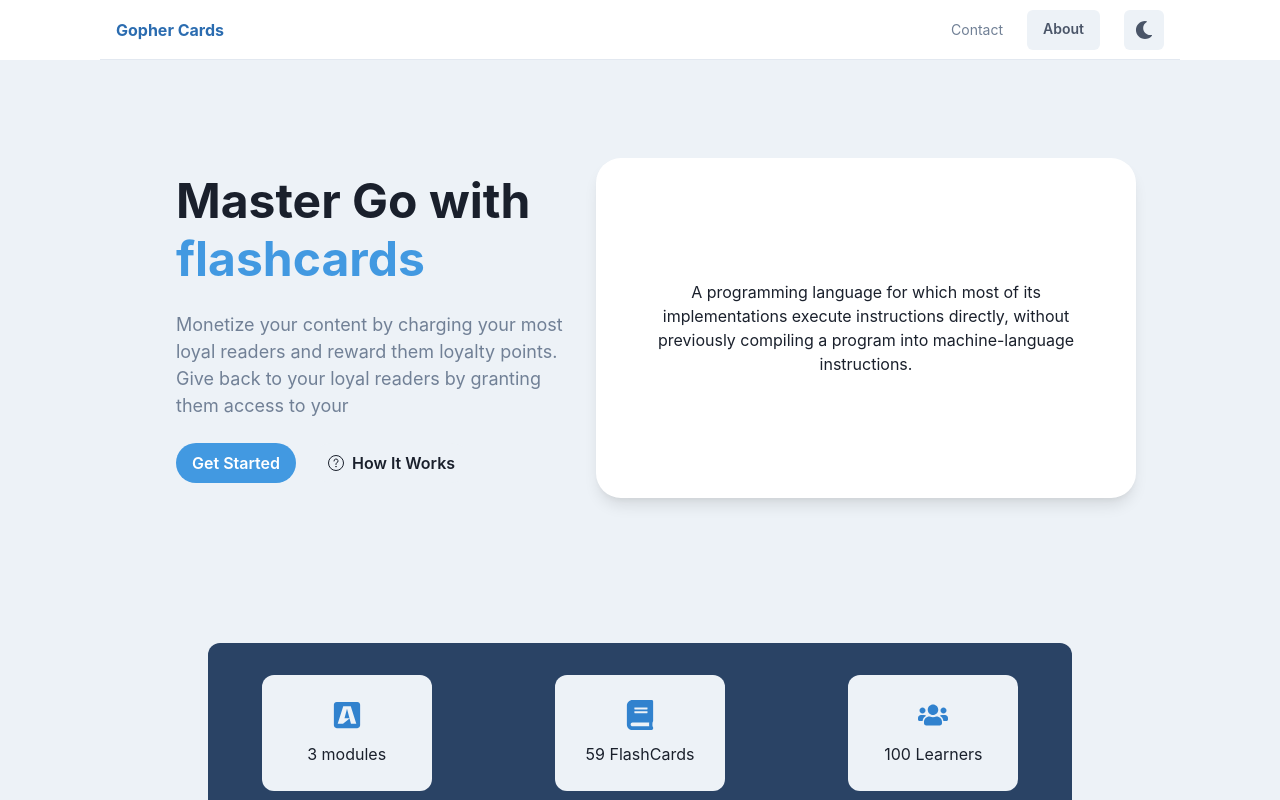
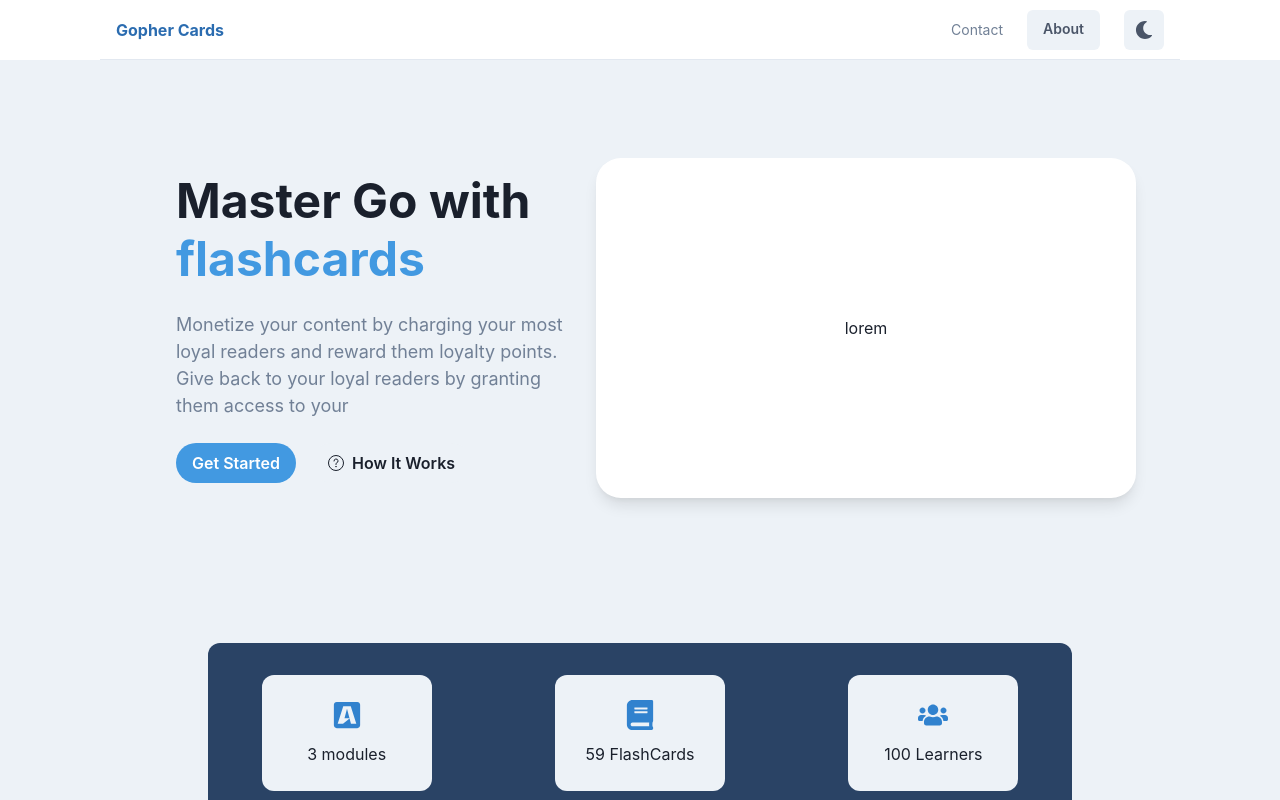
Before and after one commit to Robogeek95/gopher-cards, a React (Create React App) app: page / in a window 1280 px wide. Shown: the top 800 px of the page. Built offline with nearby package versions, Linux system fonts and the light colour scheme.

Commit message:
increment and decrement cards

```diff
--- a/src/components/Flashcard.tsx
+++ b/src/components/Flashcard.tsx
@@ -1,9 +1,13 @@
 import { useColorModeValue } from "@chakra-ui/color-mode";
 import { Box, Flex, Text } from "@chakra-ui/layout";
-import { background } from "@chakra-ui/styled-system";
-import React, { Ref, useRef } from "react";
+import React, { useRef } from "react";
+import { Card } from '../types'
 
-export default function Flashcard() {
+type FlashCardProps = {
+  card: Card
+}
+
+export default function Flashcard({ card }: FlashCardProps) {
   const flipRef = useRef<HTMLDivElement>(null);
   function handleFlip() {
     let element = flipRef?.current;
@@ -53,9 +57,7 @@ export default function Flashcard() {
           }}
           >
             <Text textAlign="center">
-              A programming language for which most of its implementations execute
-              instructions directly, without previously compiling a program into
-              machine-language instructions.
+              {card.front}
             </Text>
           </Box>
 
@@ -70,7 +72,7 @@ export default function Flashcard() {
             onClick={(e) => handleFlip(e)}
           >
             <Text textAlign="center">
-              Interpreted Language
+              {card.back}
             </Text>
           </Box>
         </Flex>
--- a/src/components/sections/Hero.tsx
+++ b/src/components/sections/Hero.tsx
@@ -1,4 +1,4 @@
-import React, { ReactNode } from "react";
+import React, { ReactNode, useState } from "react";
 import {
   Button,
   Flex,
@@ -14,6 +14,7 @@ import {
 import { FaBook, FaBuysellads, FaSdCard, FaUsers } from "react-icons/fa";
 import Flashcard from "../Flashcard";
 import { Icon } from "@chakra-ui/icons";
+import dummyCards from '../../utils/cards.json'
 
 type Stats = {
   label: string;
@@ -96,7 +97,7 @@ export default function Hero() {
             </Stack>
           </Flex>
           <Flex flex={1} justifyContent="center" alignItems="center">
-            <Flashcard />
+            <Flashcard card={dummyCards[0]}/>
           </Flex>
         </Grid>
 
--- a/src/pages/Module.tsx
+++ b/src/pages/Module.tsx
@@ -1,8 +1,9 @@
-import React, { useEffect } from "react";
+import React, { useEffect, useState } from "react";
 import { IconButton } from "@chakra-ui/button";
 import { useColorModeValue } from "@chakra-ui/color-mode";
 import { Box, Grid, GridItem, Stack, Text } from "@chakra-ui/layout";
 import { useParams, Redirect, useHistory } from "react-router-dom";
+import dummyCards from '../utils/cards.json'
 
 import {
   FaBackward,
@@ -14,8 +15,30 @@ import {
 import Flashcard from "../components/Flashcard";
 import Footer from "../components/Footer";
 import NavBar from "../components/Navbar";
+import { Card } from "../types";
 
 export default function Module() {
+  const [currentCard, setCurrentCard] = useState<Card>({ front: "", back: "" })
+  const [cardIndex, setCardIndex] = useState(0)
+
+  useEffect(() => {
+    setCurrentCard(dummyCards[cardIndex])
+  }, [cardIndex])
+
+  function handleIncrement() {
+    if (cardIndex < dummyCards.length - 1) {
+      setCardIndex(cardIndex + 1)
+    }
+  }
+
+  function handleDecrement() {
+    if (cardIndex > 0) {
+      setCardIndex(cardIndex - 1)
+    } else {
+      setCardIndex(0)
+    }
+  }
+
   const { module } = useParams();
   const history = useHistory();
   console.log();
@@ -98,7 +121,7 @@ export default function Module() {
                 </Stack>
               </Stack>
 
-              <Flashcard />
+              <Flashcard card={currentCard} />
 
               <Stack direction="row" justifyContent="space-between">
                 <Stack direction="row"></Stack>
@@ -115,6 +138,7 @@ export default function Module() {
                       color: "gray.300",
                     }}
                     aria-label={`Prev`}
+                    onClick={handleDecrement}
                   />
 
                   <IconButton
@@ -128,6 +152,7 @@ export default function Module() {
                       color: "gray.300",
                     }}
                     aria-label={`Next`}
+                    onClick={handleIncrement}
                   />
                 </Stack>
               </Stack>
--- /dev/null
+++ b/src/types.ts
@@ -0,0 +1,4 @@
+export type Card = {
+  front: string,
+  back: string
+}
--- /dev/null
+++ b/src/utils/cards.json
@@ -0,0 +1,10 @@
+[
+    {
+        "front": "lorem",
+        "back": "ipsum"
+    },
+    {
+        "front": "lorem1313",
+        "back": "ipsum21212"
+    }
+]
```
Lines whose indentation alone changed are shown as unchanged.
